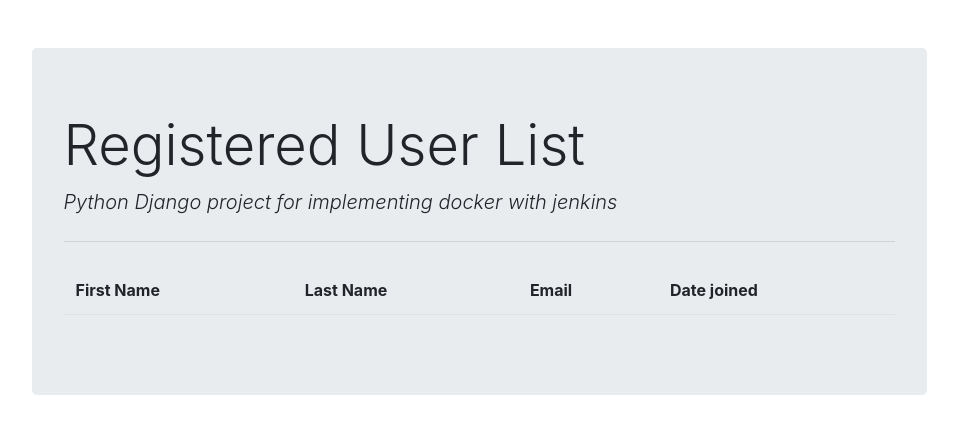
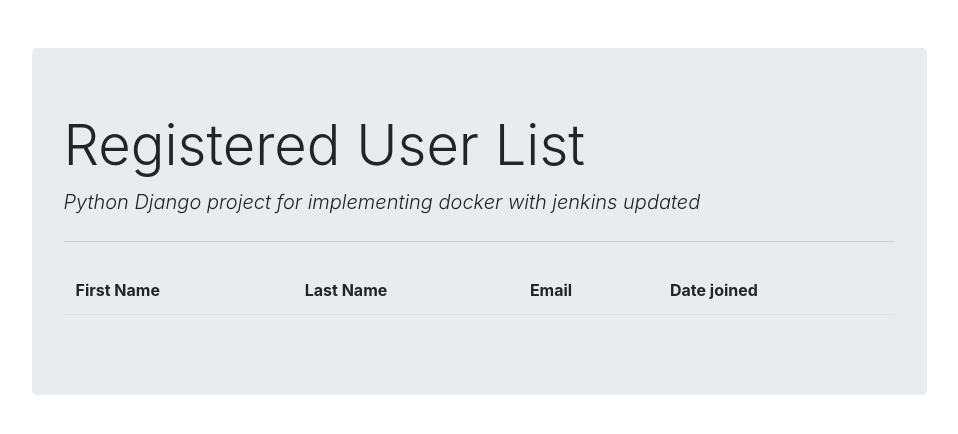
Before and after one commit to nusratdevo/drf_interactive_test, a Django app: page / in a window 1280 px wide. Shown: the top 434 px of the page, without its empty margins (161-1119 px from the left). Run offline with Django 5.2, Linux system fonts and the light colour scheme; some libraries are stand-ins or nearby versions.

Commit message:
Update project heading

```diff
--- a/templates/base.html
+++ b/templates/base.html
@@ -16,7 +16,7 @@
         <div class="col-md-10 offset-md-1 mt-5">
             <div class="jumbotron">
                 <h1 class="display-4">Registered User List</h1>
-                <p class="lead font-italic">Python Django project for implementing docker with jenkins</p>
+                <p class="lead font-italic">Python Django project for implementing docker with jenkins updated</p>
                 <hr class="my-4">
                 {% block content %}
                 {% endblock content %}
```
